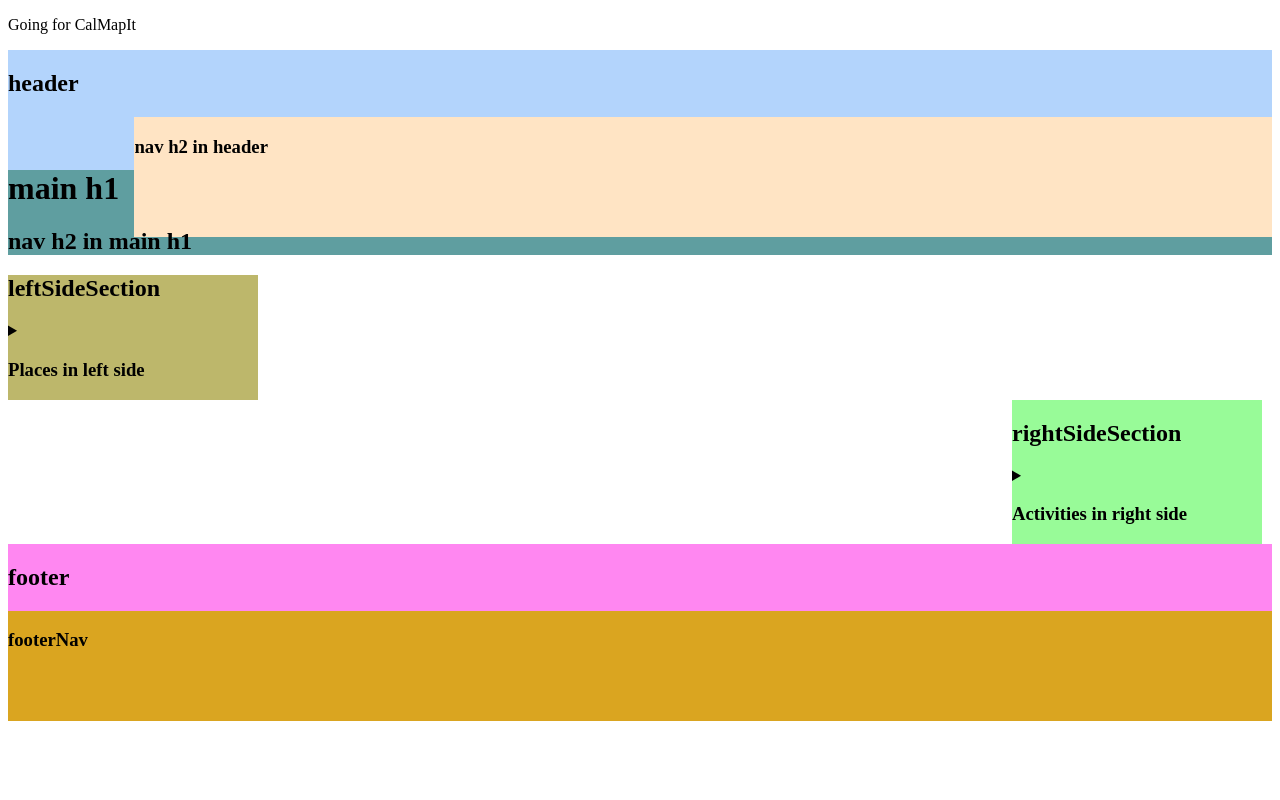
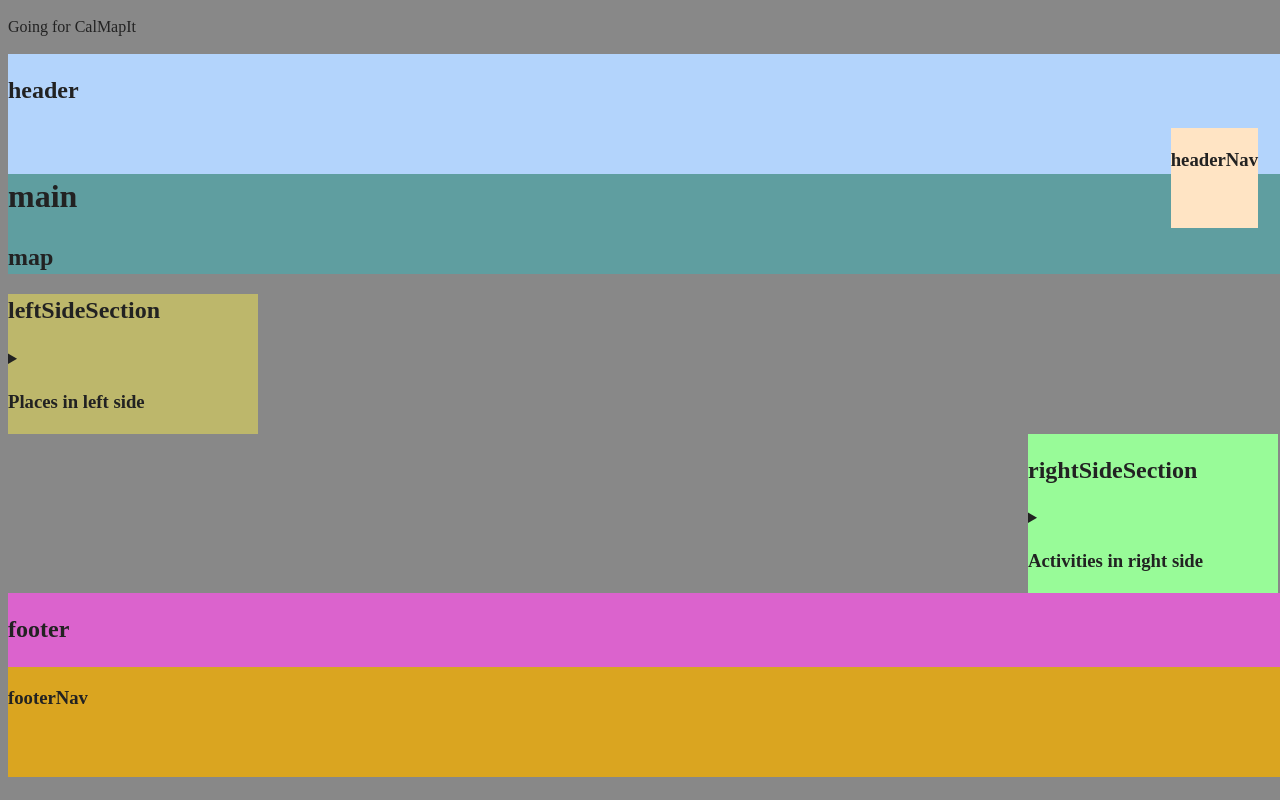
Before and after one commit to shmiko/calmapit_Jul15, a website: page src/index.html in a window 1280 px wide. Drawn offline with Linux system fonts and the light colour scheme.

Commit message:
css layout

```diff
--- a/src/css/main.css
+++ b/src/css/main.css
@@ -1,8 +1,14 @@
-/*html {*/
-    /*color: #222;*/
-    /*font-size: 1em;*/
-    /*line-height: 1.4;*/
-/*}*/
+html {
+    color: #222;
+    font-size: 1em;
+    line-height: 1.4;
+}
+
+body {
+    height: 100%;
+    width: 100%;
+    background-color: #888888;
+}
 
 .header {
     background-color: #b3d4fc;
@@ -14,8 +20,8 @@
 .headerNav {
     background-color: bisque;
     float: right;
-    width: 90%;
-    height: 120px;
+    height: 100px;
+    margin-right: 30px;
 }
 
 .main {
@@ -27,6 +33,8 @@
 .map {
     width: 100%;
     height: 100%;
+    margin-top: 10px;
+    background-color: chocolate;
 }
 
 .leftSideSection {
@@ -34,6 +42,7 @@
     width: 250px;
     height: 100%;
     left:0;
+    margin-top: 5px;
 }
 
 .rightSideSection {
--- a/src/index.html
+++ b/src/index.html
@@ -23,13 +23,13 @@
         <header class="header">
             <h2>header</h2>
             <nav class="headerNav">
-                <h3>nav h2 in header</h3>
+                <h3>headerNav</h3>
             </nav>
         </header>
         <main class="main">
-            <h1>main h1</h1>
+            <h1>main</h1>
             <map class="map">
-                <h2>nav h2 in main h1</h2>
+                <h2>map</h2>
             </map>
         </main>
         <section class="leftSideSection">
```
